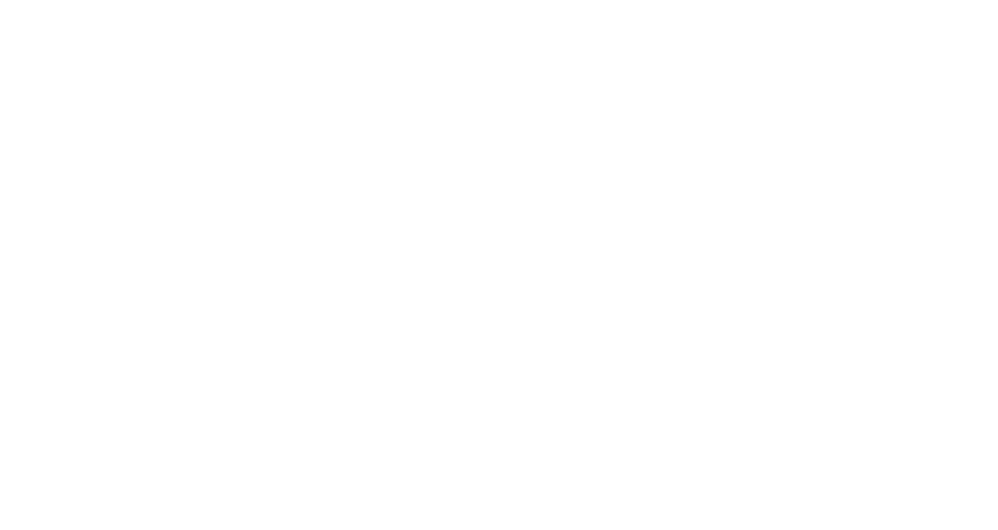
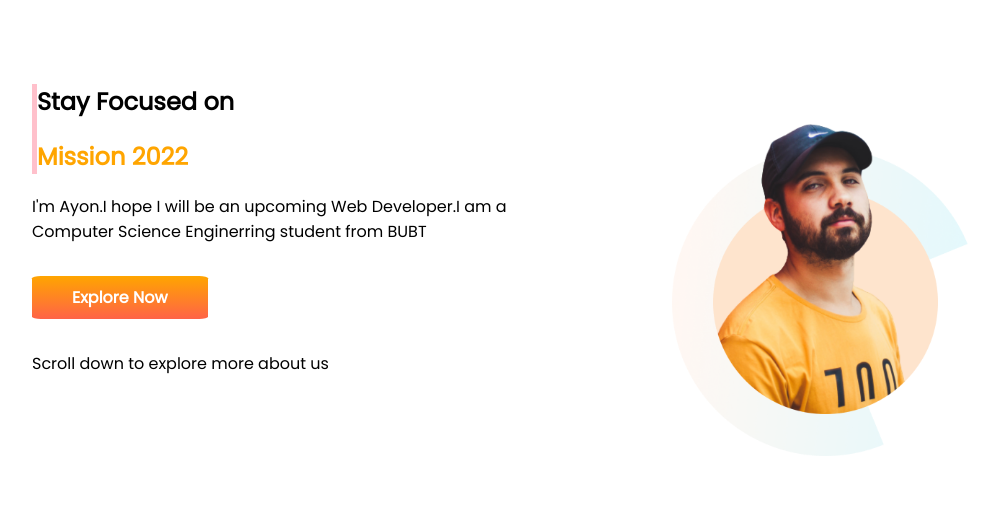
Before and after one commit to MirzaAyon/personal-website-assignment, a plain HTML site: page index.html in a window 1280 px wide. Shown: the whole page, without its empty margins (32-1030 px from the left). Drawn offline with Linux system fonts and the light colour scheme.

Commit message:
first container

```diff
--- a/index.html
+++ b/index.html
@@ -6,11 +6,32 @@
     <meta http-equiv="X-UA-Compatible" content="IE=edge">
     <meta name="viewport" content="width=device-width, initial-scale=1.0">
     <title>My personal website</title>
+    <link rel="preconnect" href="https://fonts.googleapis.com">
+    <link rel="preconnect" href="https://fonts.gstatic.com" crossorigin>
+    <link href="https://fonts.googleapis.com/css2?family=Oswald:wght@300&family=Poppins&display=swap" rel="stylesheet">
     <link rel="stylesheet" href="style.css">
+
 </head>
 
 <body>
-
+    <section>
+        <div class="half-width">
+            <div class="left-line">
+                <h1>Stay Focused on </h1>
+                <h1 class="orange">Mission 2022</h1>
+            </div>
+            <p>I'm Ayon.I hope I will be an upcoming Web Developer.I am a Computer Science Enginerring student from BUBT
+            </p>
+            <br>
+            <a target="_blank" class="link-button"
+                href="https://www.linkedin.com/in/mirza-minhaz-arafat-ayon-094221192/">Explore Now</a>
+            <br> <br>
+            <p>Scroll down to explore more about us</p>
+        </div>
+        <div class="half-width">
+            <img src="images/person-0.png" alt="">
+        </div>
+    </section>
 </body>
 
 </html>
--- a/style.css
+++ b/style.css
@@ -0,0 +1,29 @@
+body{
+
+    font-family: 'Poppins', sans-serif;
+    margin: 0;
+}
+.orange{
+    color: orange;
+}
+.link-button{
+    text-decoration: none;
+    background-image: linear-gradient(orange, tomato);
+    color: white;
+    padding: 10px 40px;
+    border-radius: 5%;
+    font-weight: 700;
+}
+section{
+    display: flex;
+}
+.half-width{
+    width: 50%;
+    padding: 5%;
+}
+.half-width img{
+    width: 60%;
+}
+.left-line{
+    border-left: 5px solid pink;
+}
```
Also changed, not shown: images/person-0.png (added).
